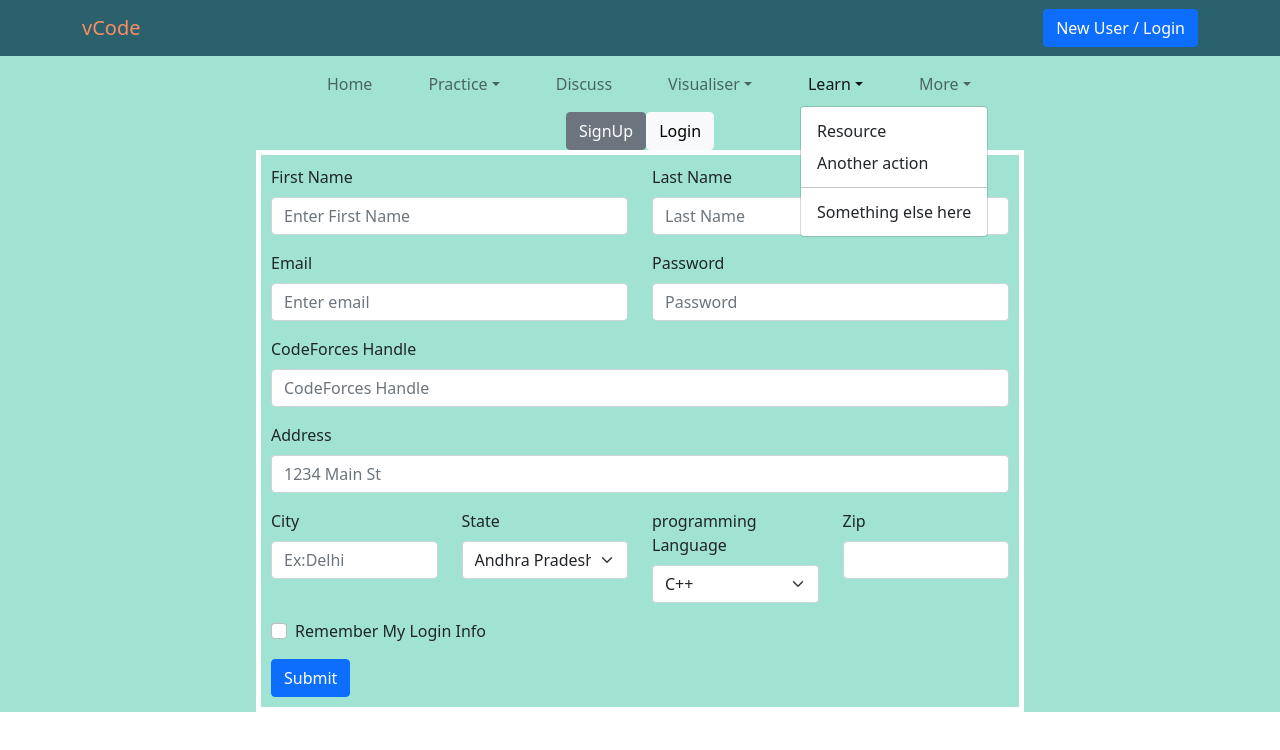
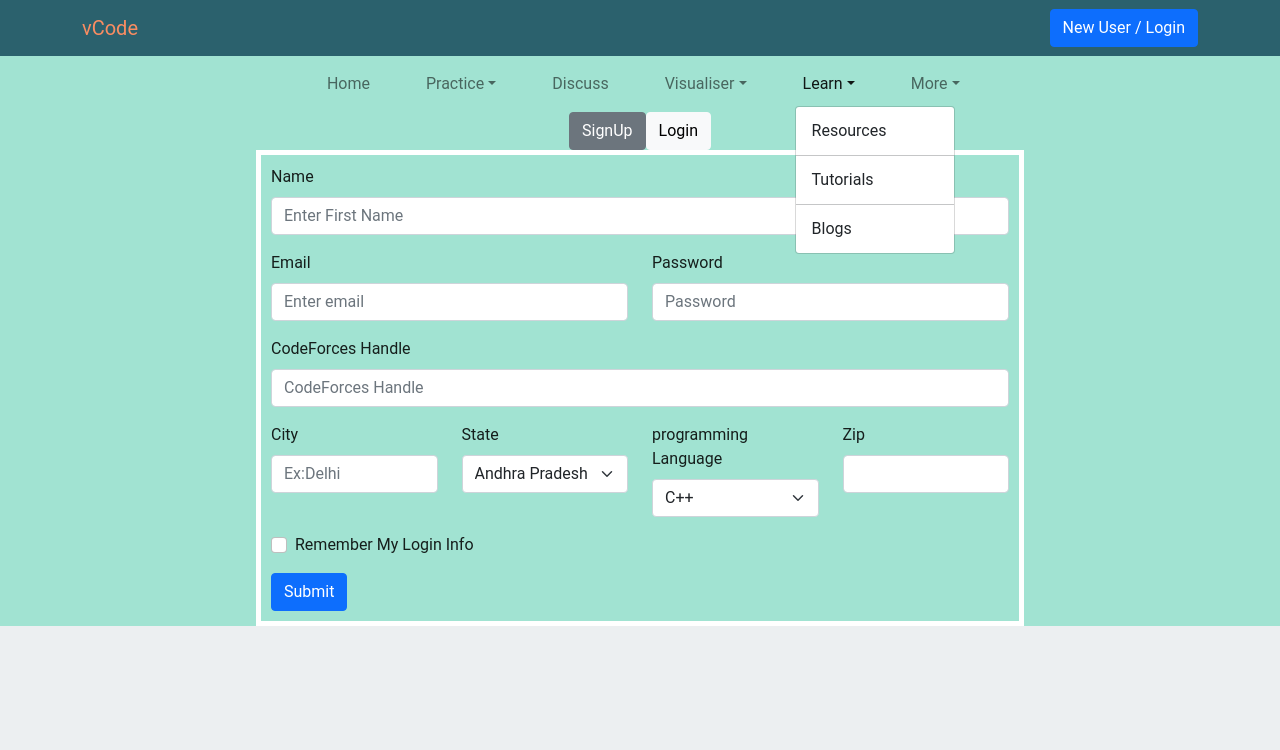
Before and after one commit to Kkotiswar/vCode_HOF_22, a React (Create React App) app in the folder vcode/: page /Auth in a window 1280 px wide. Both pictures are taken after a click on the button "Learn". Shown: the top 750 px of the page. Built offline with nearby package versions, Linux system fonts and the light colour scheme; no server answers.

Commit message:
sdbvsdvs

```diff
--- a/vcode/src/App.jsx
+++ b/vcode/src/App.jsx
@@ -13,7 +13,7 @@ import Resource from './components/Resources/Resource';
 
 import {BrowserRouter as Router, Route, Routes } from 'react-router-dom';
 // import Resource from './components/Resources/Resource';
-
+import Err from './components/Err/Err';
 
 function App() {
   const [form, setForm] = React.useState(false);
@@ -33,7 +33,8 @@ function App() {
        handleBtnClick={handleBtnClick}
      />}
         { form === true ? <Auth /> : <null />}
-          {/* <NavbarSec /> */}
+        {/* {alert( "Hello Chutiya")} */}
+          {/* <NavbarSec />  */}
             <Router>
              <Routes>
                 <Route exact path='/' element={<Caraousel />} />
@@ -44,11 +45,11 @@ function App() {
                 <Route path='/mystats' element={<Problems />} />
                 <Route path='/compare' element={<Problems />} />
                 <Route path='/Resource' element={<Resource />} />
-                <Route path='*' element={<div>ERROR</div>} />
+                <Route path='*' element={< Err/> } />
               </Routes>
             </Router>
 
-            <GetProblem />
+            {/* <GetProblem /> */}
 
         </div>
 
--- /dev/null
+++ b/vcode/src/components/Err/Err.jsx
@@ -0,0 +1,15 @@
+import React from 'react';
+import './err.css';
+const err = () => {
+  return (
+    <div id="message">
+    <h2>404</h2>
+    <h1>Page Not Found</h1>
+    <p>The specified file was not found on this website. Please check the URL for mistakes and try again.</p>
+    <h3>Why am I seeing this?</h3>
+    <p>This page was generated by the Firebase Command-Line Interface. To modify it, edit the <code>404.html</code> file in your project's configured <code>public</code> directory.</p>
+  </div>
+  )
+}
+
+export default err
--- /dev/null
+++ b/vcode/src/components/Err/err.css
@@ -0,0 +1,13 @@
+body { background: #ECEFF1; color: rgba(0,0,0,0.87); font-family: Roboto, Helvetica, Arial, sans-serif; margin: 0; padding: 0; }
+#message { background: white; max-width: 480px; margin: 100px auto 16px; padding: 32px 24px 16px; border-radius: 3px; }
+#message h3 { color: #888; font-weight: normal; font-size: 16px; margin: 16px 0 12px; }
+#message h2 { color: #ffa100; font-weight: bold; font-size: 16px; margin: 0 0 8px; }
+#message h1 { font-size: 22px; font-weight: 300; color: rgba(0,0,0,0.6); margin: 0 0 16px;}
+#message p { line-height: 140%; margin: 16px 0 24px; font-size: 14px; }
+#message a { display: block; text-align: center; background: #039be5; text-transform: uppercase; text-decoration: none; color: white; padding: 16px; border-radius: 4px; }
+#message, #message a { box-shadow: 0 1px 3px rgba(0,0,0,0.12), 0 1px 2px rgba(0,0,0,0.24); }
+#load { color: rgba(0,0,0,0.4); text-align: center; font-size: 13px; }
+@media (max-width: 600px) {
+  body, #message { margin-top: 0; background: white; box-shadow: none; }
+  body { border-top: 16px solid #ffa100; }
+}
--- a/vcode/src/components/Navbar/NavbarSec.jsx
+++ b/vcode/src/components/Navbar/NavbarSec.jsx
@@ -50,20 +50,16 @@ const NavbarSec = (props) => {
         <NavDropdown.Item href="/compare">Compare</NavDropdown.Item>
       </NavDropdown>
       <NavDropdown className='nav_item_class' title="Learn" id="navbarScrollingDropdown">
-        <NavDropdown.Item  href="/Resource">Resource</NavDropdown.Item>
-        <NavDropdown.Item href="#action4">Another action</NavDropdown.Item>
+        <NavDropdown.Item  href="/Resources">Resources</NavDropdown.Item>
         <NavDropdown.Divider />
-        <NavDropdown.Item href="#action5">
-          Something else here
+        <NavDropdown.Item href="/Tutorials">Tutorials</NavDropdown.Item>
+        <NavDropdown.Divider />
+        <NavDropdown.Item href="/blogs">
+          Blogs
         </NavDropdown.Item>
       </NavDropdown>
       <NavDropdown className='nav_item_class' title="More" id="navbarScrollingDropdown">
-        <NavDropdown.Item href="#action3">Action</NavDropdown.Item>
-        <NavDropdown.Item href="#action4">Another action</NavDropdown.Item>
-        <NavDropdown.Divider />
-        <NavDropdown.Item href="#action5">
-          Something else here
-        </NavDropdown.Item>
+        <NavDropdown.Item href="/about">About us</NavDropdown.Item>
       </NavDropdown>
     </Nav>
   </Container>
--- a/vcode/src/components/forms/Login.jsx
+++ b/vcode/src/components/forms/Login.jsx
@@ -22,6 +22,14 @@ const Login = () => {
         })
     }
 
+    function Login(){
+        const {email,password} = user;
+        axios.post("http://localhost:9002/login",user)
+        .then(res=>{
+            alert(res);
+        })
+    }
+
     return (
             <div>
             {console.log(user)}
@@ -38,7 +46,7 @@ const Login = () => {
                             We'll never share your credentials with anyone else.
                         </Form.Text>
                     </Form.Group>
-                    <Button variant="primary" type="submit">
+                    <Button variant="primary" onClick={Login}>
                         Log In
                     </Button>
                 </Form>
--- a/vcode/src/components/forms/SignUP.jsx
+++ b/vcode/src/components/forms/SignUP.jsx
@@ -6,11 +6,9 @@ import axios from "axios";
 const SignUp = () => {
 
     const [user, setUser] = useState({
-        fname: "",
-        lname: "",
+        name: "",
         email: "",
         password: "",
-        Address: "",
         CF_Handle:"",
         city: "",
         State: "Andhra Pradesh",
@@ -27,12 +25,12 @@ const SignUp = () => {
         });
     }
 
-    const handleSubmit = (e) => {
-        e.preventDefault();
-        const {fname,lname,email,password,Address,city,state,programmingLanguage,Zipcode} = user;
+    const register = () => {
+        const {name,email,password,CF_Handle,city,State,programmingLanguage,Zipcode} = user;
         alert(user.lname+"is posted")
-        axios.post("http://localhost:5000/createuser",user)
+        axios.post("http://localhost:9002/register",user)
         .then(res=>{
+            alert(res.body);
             console.log(res);
         });
     }
@@ -44,13 +42,8 @@ const SignUp = () => {
                 <Form>
                     <Row className="mb-3">
                         <Form.Group as={Col} controlId="formGridEmail">
-                            <Form.Label>First Name</Form.Label>
-                            <Form.Control required  name="fname" value={user.fname} type="text" placeholder="Enter First Name" onChange={handleChange} />
-                        </Form.Group>
-
-                        <Form.Group as={Col} controlId="formGridPassword">
-                            <Form.Label>Last Name</Form.Label>
-                            <Form.Control required name="lname" value={user.lname} type="text" placeholder="Last Name" onChange={handleChange} />
+                            <Form.Label>Name</Form.Label>
+                            <Form.Control required  name="name" value={user.name} type="text" placeholder="Enter First Name" onChange={handleChange} />
                         </Form.Group>
                     </Row>
 
@@ -70,12 +63,6 @@ const SignUp = () => {
                         <Form.Label>CodeForces Handle</Form.Label>
                         <Form.Control required placeholder="CodeForces Handle" name='CF_Handle' value={user.CF_Handle} onChange={handleChange}/>
                     </Form.Group>
-
-                    <Form.Group className="mb-3" controlId="formGridAddress1">
-                        <Form.Label>Address</Form.Label>
-                        <Form.Control required placeholder="1234 Main St" name='Address' value={user.Address} onChange={handleChange}/>
-                    </Form.Group>
-
 
                     <Row className="mb-3">
                         <Form.Group as={Col} controlId="formGridCity">
@@ -149,7 +136,7 @@ const SignUp = () => {
                         <Form.Check  type="checkbox" label="Remember My Login Info" />
                     </Form.Group>
 
-                    <Button variant="primary" onSubmit={handleSubmit} type="submit">
+                    <Button variant="primary" onClick={register} >
                         Submit
                     </Button>
                 </Form>
```
